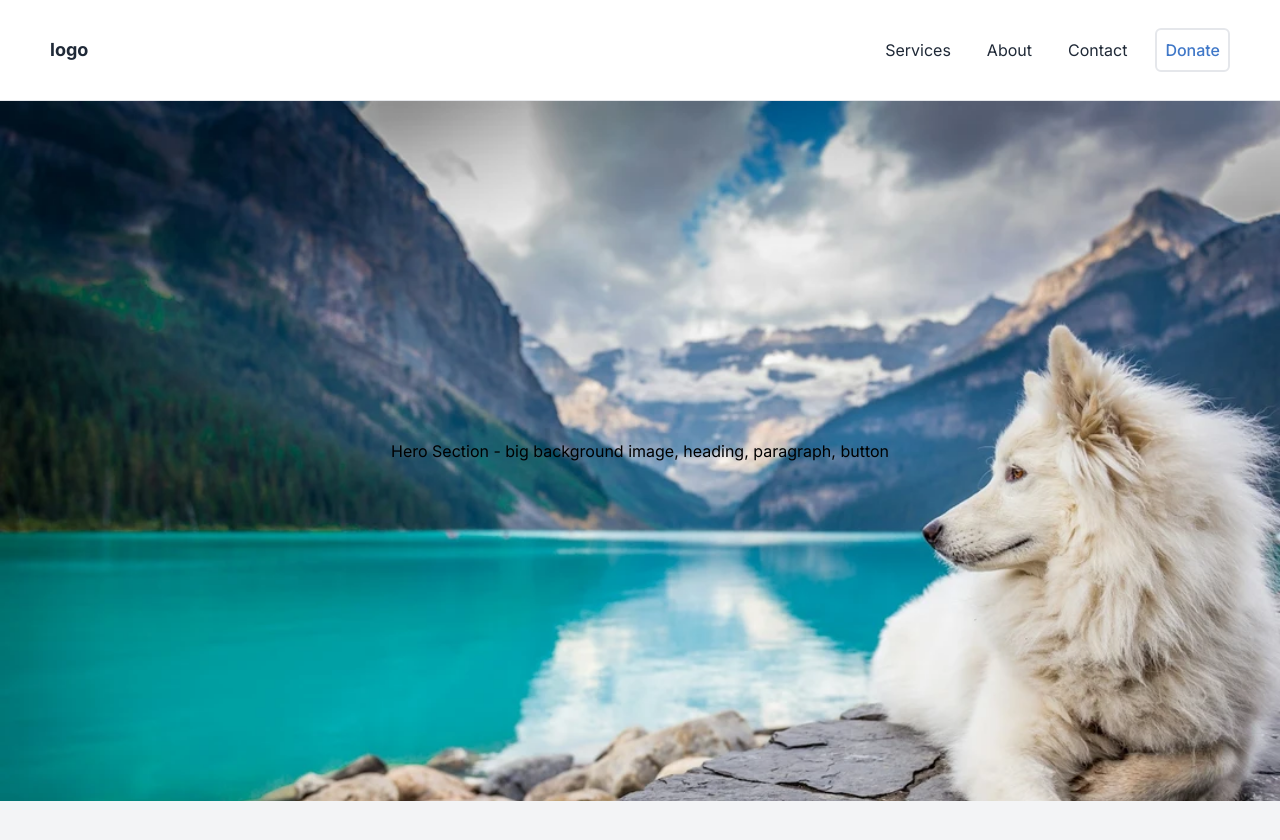
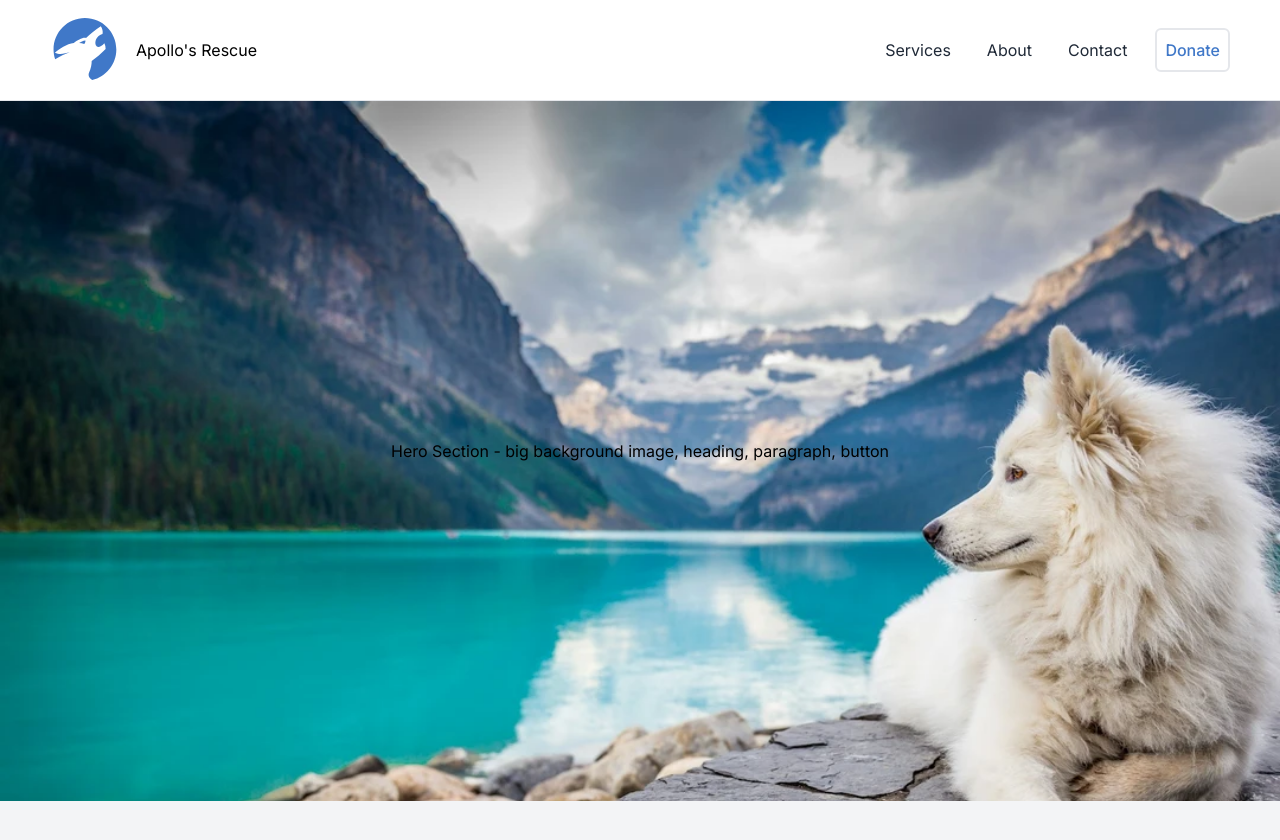
Before and after one commit to Endeyr/small-business-webpage, a Next.js app: page / in a window 1280 px wide. Shown: the top 840 px of the page. Built offline with nearby package versions, Linux system fonts and the light colour scheme.

Commit message:
add favicon and react-icons for logo

```diff
--- a/app/components/navbar/index.tsx
+++ b/app/components/navbar/index.tsx
@@ -1,7 +1,8 @@
 import Button from '@/app/ui/button'
 import Link from 'next/link'
-import Services from '../services/index'
+import { GiWolfHowl } from 'react-icons/gi'
 
+// npm i react-icons
 const Navbar = ({ logo }: { logo: string }) => {
 	return (
 		<>
@@ -11,13 +12,14 @@ const Navbar = ({ logo }: { logo: string }) => {
 					<div className="mx-auto w-full space-y-20">
 						<div className="flex justify-between">
 							{/* Left Side Container */}
-							<div className="flex flex-1 items-center justify-start">
+							<div className="flex flex-1 items-center justify-start gap-4">
 								<Link
 									href="/"
 									className="inline-flex h-10 items-center justify-center text-lg font-bold text-gray-800 dark:text-white hover:text-[#4078c8]"
 								>
-									{logo}
+									{GiWolfHowl ? <GiWolfHowl size={70} color="#4078c8" /> : logo}
 								</Link>
+								<h2 className="dark:text-white">Apollo&apos;s Rescue</h2>
 							</div>
 							{/* Right Side Container */}
 							<div className="flex flex-1 items-center justify-end">
--- a/package.json
+++ b/package.json
@@ -9,9 +9,11 @@
     "lint": "next lint"
   },
   "dependencies": {
+    "@types/react-icons": "^3.0.0",
     "next": "14.1.0",
     "react": "^18",
     "react-dom": "^18",
+    "react-icons": "^5.0.1",
     "tailwind-merge": "^2.2.1"
   },
   "devDependencies": {
```
Also changed, not shown: 2 other files (tests, documents, lock files or other folders).
